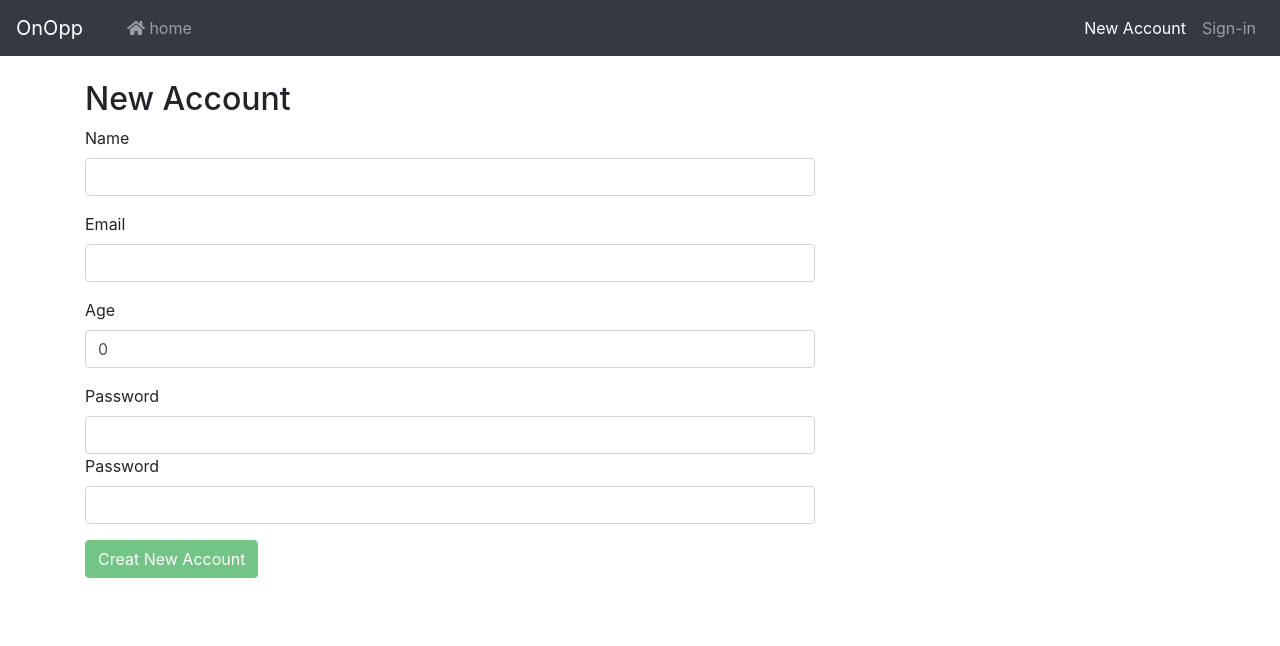
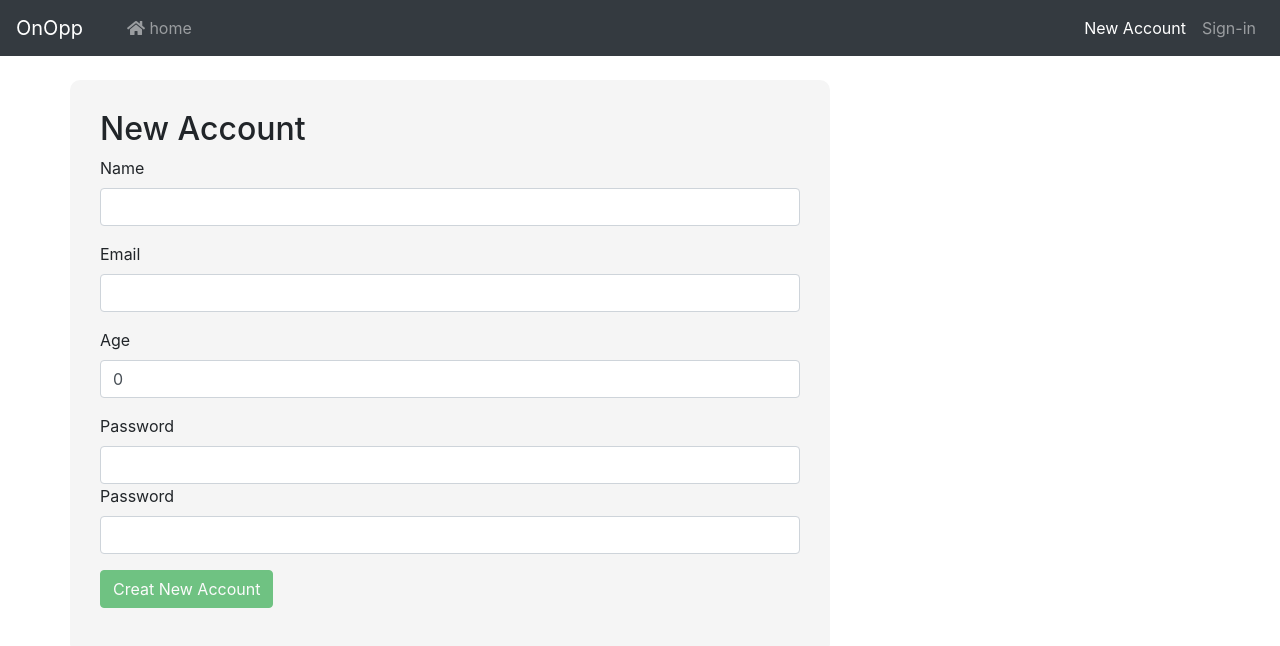
Before and after one commit to Ahmed-Galadi/share-your-opinion-app, an Angular app: page /auth/signup in a window 1280 px wide. Shown: the top 646 px of the page. Built offline with nearby package versions, Linux system fonts and the light colour scheme; no server answers.

Commit message:
new account style

```diff
--- a/src/app/component/auth/sign-up/sign-up.component.html
+++ b/src/app/component/auth/sign-up/sign-up.component.html
@@ -1,5 +1,5 @@
 <div class="row">
-  <div class="col-sm-8 col-sm-offset-2">
+  <div class="col-sm-8 col-sm-offset-2 new">
     <h2>New Account</h2>
     <form [formGroup]='signUpForm'>
       <div class="form-group">
--- a/src/app/component/auth/sign-up/sign-up.component.scss
+++ b/src/app/component/auth/sign-up/sign-up.component.scss
@@ -0,0 +1,5 @@
+.new {
+  background-color: #f5f5f5;
+  border-radius: 10px;
+  padding: 30px;
+}
```
